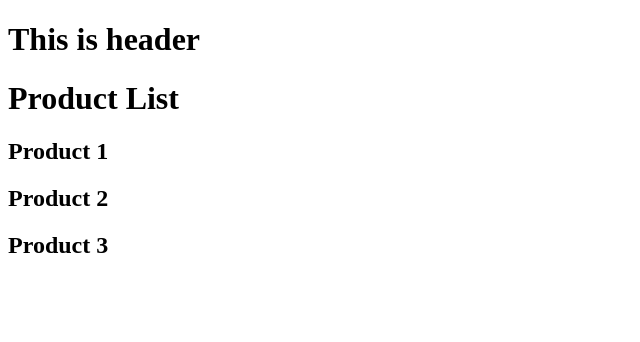
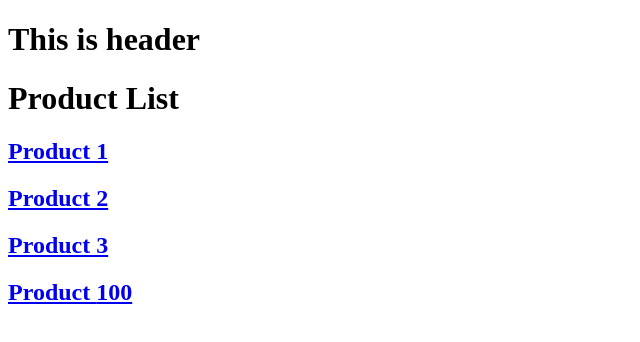
Before and after one commit to geekAshish/nextjs-learning, a Next.js app: page /products in a window 1280 px wide. Shown: the top 342 px of the page, without its empty margins (0-640 px from the left). Built offline with nearby package versions, Linux system fonts and the light colour scheme.

Commit message:
Link component navigation

```diff
--- a/src/app/page.tsx
+++ b/src/app/page.tsx
@@ -1,7 +1,10 @@
+import Link from "next/link";
+
 function Home() {
   return (
     <>
       <h1>Ashish Kushwaha</h1>
+      <Link href={"/products"}>Product</Link>
     </>
   );
 }
--- a/src/app/products/page.tsx
+++ b/src/app/products/page.tsx
@@ -1,10 +1,24 @@
+import Link from "next/link";
+
 function Product() {
+  const productId = 100;
   return (
     <>
       <h1>Product List</h1>
-      <h2>Product 1</h2>
-      <h2>Product 2</h2>
-      <h2>Product 3</h2>
+      <h2>
+        <Link href={"products/1"}>Product 1</Link>
+      </h2>
+      <h2>
+        <Link href={"products/2"}>Product 2</Link>
+      </h2>
+      <h2>
+        <Link href={"products/3"} replace>
+          Product 3
+        </Link>
+      </h2>
+      <h2>
+        <Link href={`products/${productId}`}>Product {productId}</Link>
+      </h2>
     </>
   );
 }
```
